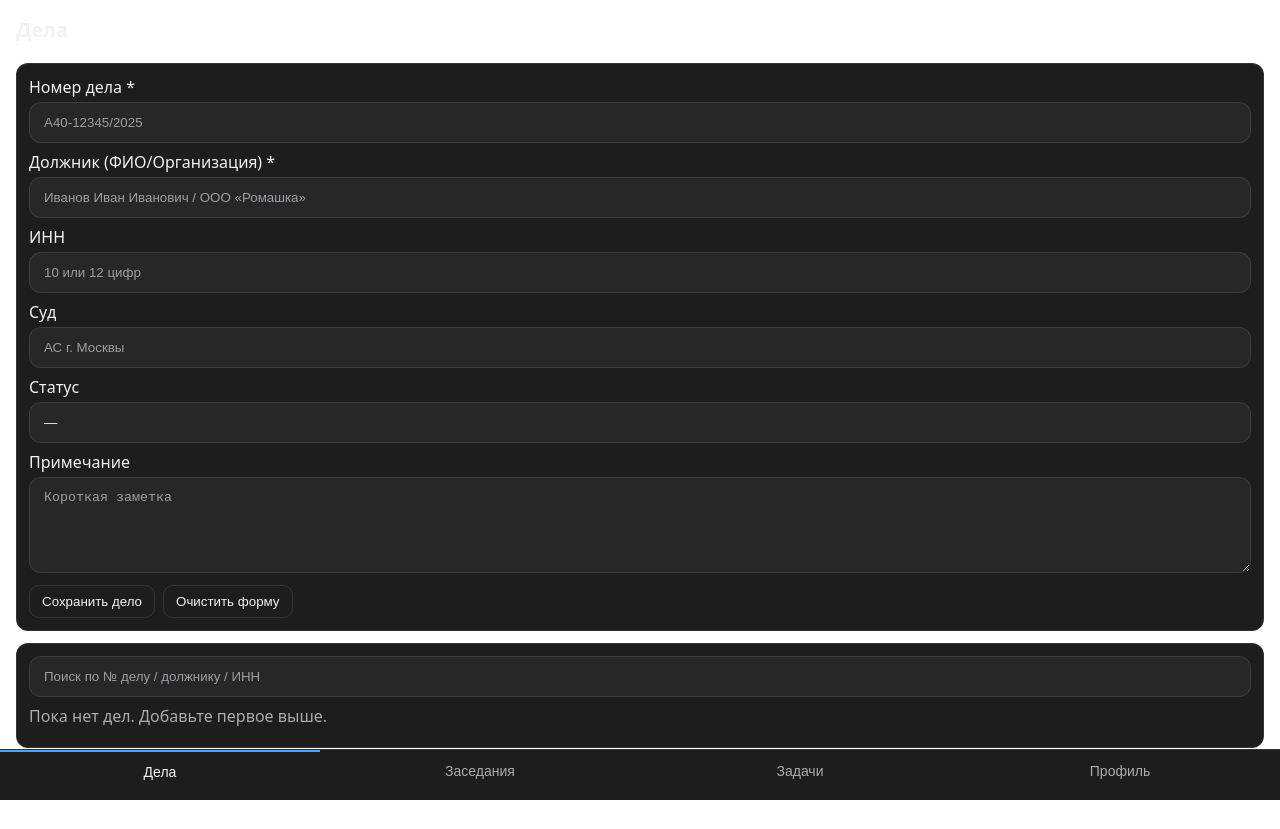
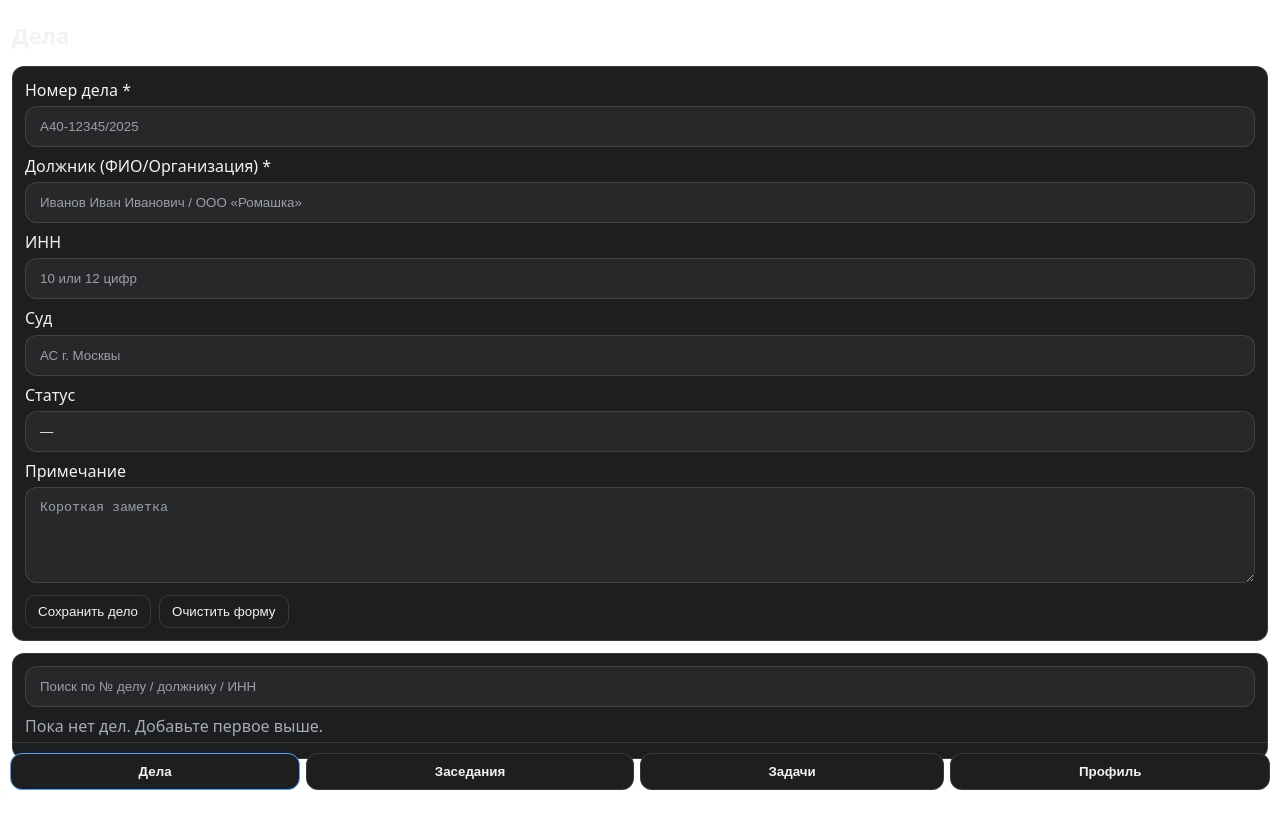
Before and after one commit to TheUrisBot/tg-lawyers-app, a website: page index.html in a window 1280 px wide. Drawn offline with Linux system fonts and the light colour scheme.

Commit message:
update: правки

```diff
--- a/css/styles.css
+++ b/css/styles.css
@@ -1,153 +1,105 @@
-:root {
-  --bg: #0f0f0f;
-  --fg: #f2f2f2;
-  --muted: #b5b5b5;
-  --accent: #4da3ff;
-  --surface: rgba(255,255,255,0.03); /* добавили */
-  --divider: rgba(255,255,255,0.08);
+/* ====== Тема (CSS-переменные) ====== */
+:root{
+  --bg: #0f1012;                  /* фон темы Telegram (не используем напрямую, т.к. фон приложения прозрачный) */
+  --fg: #f2f2f2;                  /* основной текст */
+  --muted: #a8acb3;               /* подсказки/серый текст */
+  --accent: #4da3ff;              /* акцент */
+  --surface: #1b1d20;             /* фон карточек/панелей */
+  --divider: rgba(255,255,255,.12);/* границы */
+  --control-bg: #212428;          /* фон полей ввода */
 }
 
-html, body { height: 100%; }
+*{ box-sizing: border-box; }
 
-body {
+/* Поддержка системных тем, отключение вспышки при тапе */
+html,body{
+  color-scheme: light dark;
+  -webkit-tap-highlight-color: transparent;
   margin: 0;
-  background: var(--bg);
+  padding: 0;
   color: var(--fg);
-  font-family: system-ui, -apple-system, Segoe UI, Roboto, Ubuntu, Cantarell, "Helvetica Neue", Arial, "Noto Sans", sans-serif;
+  font-family: system-ui, -apple-system, Segoe UI, Roboto, Arial, "Noto Sans", "Apple Color Emoji", "Segoe UI Emoji", "Segoe UI Symbol";
+  line-height: 1.45;
 }
 
-#app {
-  min-height: 100svh;
-  display: grid;
-  grid-template-rows: 1fr auto;
-}
+/* === Прозрачный фон приложения (контент «лежит» на фоне Телеграма) === */
+html, body, #app, #content, .tabbar { background: transparent !important; }
 
-#content {
-  padding: 16px;
-  padding-bottom: calc(16px + env(safe-area-inset-bottom, 0px));
-  box-sizing: border-box;
+/* Заголовки/страницы/карточки */
+.page { display:grid; gap:12px; padding: 12px; }
+.page h1 { margin: 8px 0 2px; font-size: 22px; font-weight: 700; }
+
+.card{
+  background: var(--surface);
+  border: 1px solid var(--divider);
+  border-radius: 12px;
+  padding: 12px;
 }
 
 /* Нижняя навигация */
-.tabbar {
+.tabbar{
   position: sticky;
   bottom: 0;
-  left: 0;
-  right: 0;
   display: grid;
-  grid-template-columns: repeat(4, 1fr);
+  grid-auto-flow: column;
+  gap: 6px;
+  padding: 10px;
+  border-top: 1px solid var(--divider) !important;
+  box-shadow: none !important;
+  backdrop-filter: none !important;
+}
+.tab-btn{
+  cursor: pointer;
+  padding: 10px 12px;
+  border-radius: 12px;
+  border: 1px solid var(--divider);
   background: var(--surface);
-  backdrop-filter: blur(6px);
-  border-top: 1px solid var(--divider);
-  padding-bottom: max(8px, env(safe-area-inset-bottom, 0px));
+  color: var(--fg);
+  font-weight: 600;
+}
+.tab-btn.active{
+  border-color: var(--accent);
+  outline: none;
 }
 
-.tab-btn {
-  appearance: none;
-  background: none;
-  border: 0;
-  color: var(--muted);
-  padding: 12px 4px;
-  font-size: 14px;
-  cursor: pointer;
-}
-
-.tab-btn.active {
-  color: var(--fg);
-  border-top: 2px solid var(--accent);
-}
-
-/* Контент страниц */
-.page { display: grid; gap: 12px; }
-
-.page h1 {
-  margin: 0 0 8px;
-  font-size: 20px;
-}
-
-.card {
-  border: 1px solid var(--divider);
-  border-radius: 12px;
-  padding: 12px;
-  background: var(--surface);
-}
-/* === Форм-контролы: единый тёмный стиль === */
-:root{
-  /* используем уже существующие переменные; при желании можно переопределить одну */
-  --control-bg: var(--surface);
-}
-
-body{
-  /* даём браузеру понять, что поддерживаем обе темы системных контролов */
-  color-scheme: light dark;
-  -webkit-tap-highlight-color: transparent;
-}
-
-/* Базовый стиль полей */
-input, select, textarea {
+/* Форм-контролы: читаемые в тёмной теме и на iOS */
+input, select, textarea{
   width: 100%;
-  box-sizing: border-box;
   padding: 12px 14px;
   border-radius: 12px;
+  border: 1px solid var(--divider);
   background: var(--control-bg);
   color: var(--fg);
-  border: 1px solid var(--divider);
   outline: none;
   appearance: none;
   -webkit-appearance: none;
   caret-color: var(--accent);
 }
+textarea{ min-height: 96px; resize: vertical; }
+input::placeholder, textarea::placeholder{ color: var(--muted); opacity: .9; }
 
-/* Высота для textarea */
-textarea { min-height: 96px; resize: vertical; }
-
-/* Placeholder читаемый */
-input::placeholder,
-textarea::placeholder {
-  color: var(--muted);
-  opacity: .9; /* в iOS placeholder бывает слишком бледным — чуть усилим */
-}
-
-/* Фокус: акцентный контур */
-input:focus-visible, select:focus-visible, textarea:focus-visible {
-  border-color: var(--accent);
-  box-shadow:
-    0 0 0 2px color-mix(in srgb, var(--accent) 35%, transparent);
-}
-/* Фолбэк, если color-mix не поддерживается */
-@supports not (color: color-mix(in srgb, white 100%, black 0%)) {
-  input:focus-visible, select:focus-visible, textarea:focus-visible {
-    box-shadow: 0 0 0 2px rgba(77,163,255,.35);
-  }
-}
-
-/* ==== Читаемые поля на тёмной теме (iOS-friendly) ==== */
-:root { --control-bg: var(--surface, #181a1b); }
-
-input, select, textarea {
-  width: 100%;
-  box-sizing: border-box;
-  padding: 12px 14px;
-  border-radius: 12px;
-  background: var(--control-bg);
-  color: var(--fg);
-  border: 1px solid var(--divider);
-  outline: none;
-  appearance: none;
-  -webkit-appearance: none;
-  caret-color: var(--accent);
-}
-textarea { min-height: 96px; resize: vertical; }
-
-input::placeholder, textarea::placeholder { color: var(--muted); opacity: .9; }
-
-input:focus-visible, select:focus-visible, textarea:focus-visible {
+input:focus-visible, select:focus-visible, textarea:focus-visible{
   border-color: var(--accent);
   box-shadow: 0 0 0 2px rgba(77,163,255,.35);
 }
 
-/* Кнопки внутри карточек — контрастнее */
-.card button {
+/* iOS: принудительный цвет текста и autofill */
+@supports (-webkit-touch-callout: none) {
+  input, select, textarea{
+    -webkit-text-fill-color: var(--fg);
+    background: var(--control-bg) !important;
+    border-color: var(--divider) !important;
+  }
+  input:-webkit-autofill,
+  textarea:-webkit-autofill,
+  select:-webkit-autofill{
+    -webkit-text-fill-color: var(--fg);
+    box-shadow: 0 0 0 1000px var(--control-bg) inset !important;
+  }
+}
+
+/* Кнопки в карточках */
+.card button{
   background: var(--surface);
   color: var(--fg);
   border: 1px solid var(--divider);
@@ -155,54 +107,19 @@ input:focus-visible, select:focus-visible, textarea:focus-visible {
   padding: 8px 12px;
   cursor: pointer;
 }
+.card button:hover{ filter: brightness(1.06); }
+.card button:active{ filter: brightness(0.96); }
 
-/* --- Жёсткие оверрайды для iOS WebView (Telegram) --- */
-@supports (-webkit-touch-callout: none) {
-  input, select, textarea {
-    background: var(--control-bg) !important;
-    color: var(--fg) !important;
-    -webkit-text-fill-color: var(--fg); /* iOS форс цвета текста */
-    border-color: var(--divider) !important;
-  }
-  input::placeholder, textarea::placeholder { color: var(--muted) !important; }
-  /* убираем «жёлтый» autofill и делаем его тёмным */
-  input:-webkit-autofill,
-  textarea:-webkit-autofill,
-  select:-webkit-autofill {
-    -webkit-text-fill-color: var(--fg);
-    box-shadow: 0 0 0 1000px var(--control-bg) inset !important;
-  }
-  /* инпуты даты/времени иногда сереют — фикс */
-  input[type="date"], input[type="time"] { color: var(--fg) !important; }
-}
-/* === Единый фон для всего экрана под цвет страниц === */
-html, body, #app, #content {
-  background: var(--surface) !important;
+/* Поисковая строка */
+input[type="search"]{ -webkit-appearance: none; padding-left: 14px; }
+
+/* === Полный запрет выделения/контекстного меню везде (как просили) === */
+*, *::before, *::after,
+html, body, #app, #content, .card, .tabbar, h1, h2, h3, p, div, span, label{
+  -webkit-user-select: none !important;
+  user-select: none !important;
+  -webkit-touch-callout: none !important;
 }
 
-/* Чтобы карточки не сливались: оставим тонкую рамку */
-.card {
-  background: var(--surface);
-  border: 1px solid var(--divider);
-}
-
-html, body, #app, #content, .card, .tabbar, h1, h2, h3, p, div, span, label {
-  -webkit-user-select: none !important;
-  user-select: none !important;
-}
-input, textarea, select {
-  -webkit-user-select: text !important;
-  user-select: text !important;
-}
-/* === Прозрачный фон приложения === */
-html, body, #app, #content {
-  background: transparent !important;
-}
-
-/* === Полный запрет выделения и системного callout === */
-*, *::before, *::after,
-html, body, #app, #content {
-  -webkit-user-select: none !important;
-  user-select: none !important;
-  -webkit-touch-callout: none !important; /* убирает меню по долгому тапу */
-}
+/* Запрет перетаскивания изображений */
+img, a img{ -webkit-user-drag: none; user-drag: none; }
--- a/js/app.js
+++ b/js/app.js
@@ -1,5 +1,3 @@
-// js/app.js
-
 // ===== Telegram init + тема =====
 function initTelegram() {
   const tg = window.Telegram?.WebApp ?? {
@@ -10,45 +8,52 @@ function initTelegram() {
   };
 
   applyTheme(tg.themeParams || {});
-  try { tg.ready(); } catch {}
 
-  // слушаем изменения темы из Телеграма
-  tg.onEvent?.("themeChanged", () => {
+  try {
+    tg.ready();
+    // Подгоняем нативную шапку/фон Telegram под нашу тему (сглаживает «пленку» наверху)
+    tg.setHeaderColor('secondary_bg_color');   // можно заменить на 'bg_color', если визуально лучше
+    tg.setBackgroundColor('secondary_bg_color');
+  } catch (e) {
+    // В браузере вне Telegram эти методы недоступны — просто игнорируем.
+  }
+
+  tg.onEvent?.('themeChanged', () => {
     applyTheme(window.Telegram.WebApp.themeParams || {});
   });
 }
 
-// Выставляем CSS-переменные из themeParams + вычисляем контраст для контролов
+// Выставляем CSS-переменные из themeParams + контраст для контролов
 function applyTheme(themeParams = {}) {
   const pick = (k, fb) => (themeParams[k] ? `#${themeParams[k]}` : fb);
 
-  const bg = pick("bg_color", "#0f0f10");
-  const fg = pick("text_color", "#f2f2f2");
-  const link = pick("link_color", "#4da3ff");
-  const hint = pick("hint_color", "#a8acb3");
+  const bg  = pick("bg_color", "#0f1012");
+  const fg  = pick("text_color", "#f2f2f2");
+  const link= pick("link_color", "#4da3ff");
+  const hint= pick("hint_color", "#a8acb3");
   const secondary = themeParams["secondary_bg_color"] ? `#${themeParams["secondary_bg_color"]}` : null;
 
   // helpers
-  const hex = (x) => x.replace("#", "").padStart(6, "0");
-  const toRGB = (h) => [0, 2, 4].map(i => parseInt(hex(h).slice(i, i + 2), 16));
+  const hex = (x) => x.replace("#","").padStart(6,"0");
+  const toRGB = (h) => [0,2,4].map(i => parseInt(hex(h).slice(i,i+2),16));
   const clamp = (n) => Math.max(0, Math.min(255, n));
   const shade = (h, p) => { // p: -100..+100
-    const [r, g, b] = toRGB(h);
-    const k = p / 100;
+    const [r,g,b] = toRGB(h);
+    const k = p/100;
     const t = k > 0 ? 255 : 0;
-    const rr = clamp(Math.round((t - r) * Math.abs(k) + r));
-    const gg = clamp(Math.round((t - g) * Math.abs(k) + g));
-    const bb = clamp(Math.round((t - b) * Math.abs(k) + b));
-    return `#${[rr, gg, bb].map(v => v.toString(16).padStart(2, "0")).join("")}`;
+    const rr = clamp(Math.round((t - r)*Math.abs(k) + r));
+    const gg = clamp(Math.round((t - g)*Math.abs(k) + g));
+    const bb = clamp(Math.round((t - b)*Math.abs(k) + b));
+    return `#${[rr,gg,bb].map(v=>v.toString(16).padStart(2,"0")).join("")}`;
   };
   const isDark = (h) => {
-    const [r, g, b] = toRGB(h).map(v => v / 255);
-    const lum = 0.2126 * r + 0.7152 * g + 0.0722 * b;
+    const [r,g,b] = toRGB(h).map(v=>v/255);
+    const lum = 0.2126*r + 0.7152*g + 0.0722*b;
     return lum < 0.5;
   };
 
-  const surface = secondary || (isDark(bg) ? shade(bg, +6) : shade(bg, -6));
-  const divider = isDark(bg) ? "rgba(255,255,255,0.10)" : "rgba(0,0,0,0.10)";
+  const surface   = secondary || (isDark(bg) ? shade(bg, +6)  : shade(bg, -6));
+  const divider   = isDark(bg) ? "rgba(255,255,255,0.12)" : "rgba(0,0,0,0.12)";
   const controlBg = secondary || (isDark(bg) ? shade(bg, +10) : shade(bg, -10));
 
   const root = document.documentElement.style;
@@ -61,7 +66,7 @@ function applyTheme(themeParams = {}) {
   root.setProperty("--control-bg", controlBg);
 }
 
-// ===== Навигация по вкладкам и загрузка страниц =====
+// ===== Навигация по вкладкам / загрузка страниц =====
 const PAGES = {
   cases: "pages/cases.html",
   hearings: "pages/hearings.html",
@@ -83,15 +88,11 @@ async function loadPage(key) {
   if (!content) return;
 
   try {
-    // тихий прелоадер
     content.innerHTML = `<div style="padding:16px; color:var(--muted);">Загрузка…</div>`;
     const res = await fetch(url, { cache: "no-store" });
     const html = await res.text();
     content.innerHTML = html;
-
-    // ВАЖНО: выполнить скрипты внутри загруженной страницы
     runPageScripts(content);
-
     setActiveTab(key);
   } catch (e) {
     content.innerHTML = `<div style="padding:16px; color:tomato;">Ошибка загрузки страницы.</div>`;
@@ -99,7 +100,6 @@ async function loadPage(key) {
   }
 }
 
-// Выполняем <script> теги, вставленные через innerHTML
 function runPageScripts(root) {
   const scripts = Array.from(root.querySelectorAll("script"));
   scripts.forEach(old => {
@@ -111,7 +111,6 @@ function runPageScripts(root) {
   });
 }
 
-// Маршрутизация по #hash
 function currentKeyFromHash() {
   const h = (location.hash || "").replace(/^#/, "");
   return PAGES[h] ? h : "cases";
@@ -129,52 +128,48 @@ function initTabs() {
       }
     });
   });
-
-  window.addEventListener("hashchange", () => {
-    loadPage(currentKeyFromHash());
-  });
+  window.addEventListener("hashchange", () => loadPage(currentKeyFromHash()));
 }
 
-// ===== Полный запрет зума и выделения (жёсткий, кросс-платформенный) =====
+// ===== Полный запрет зума и выделения (жёстко) =====
 function enforceNoZoomNoSelect() {
   let lastTouch = 0;
 
   // Блок pinch-zoom (iOS WebView)
-  ["gesturestart", "gesturechange", "gestureend"].forEach(type => {
-    document.addEventListener(type, (e) => e.preventDefault(), { passive: false });
+  ["gesturestart","gesturechange","gestureend"].forEach(type => {
+    document.addEventListener(type, (e) => e.preventDefault(), { passive:false });
   });
 
-  // Мультитач и pinch через touchmove (особенно для Telegram iOS)
+  // Блок мультитача и pinch через touchmove (Telegram iOS)
   document.addEventListener("touchstart", (e) => {
     if (e.touches && e.touches.length > 1) e.preventDefault();
-  }, { passive: false });
+  }, { passive:false });
 
   document.addEventListener("touchmove", (e) => {
     if ((e.touches && e.touches.length > 1) || (typeof e.scale === "number" && e.scale !== 1)) {
       e.preventDefault();
     }
-  }, { passive: false });
+  }, { passive:false });
 
-  // Двойной тап и Ctrl+wheel зум
-  document.addEventListener("dblclick", (e) => e.preventDefault(), { passive: false });
-  document.addEventListener("wheel", (e) => { if (e.ctrlKey) e.preventDefault(); }, { passive: false });
+  // Двойной тап и Ctrl+wheel зум (Desktop)
+  document.addEventListener("dblclick", (e) => e.preventDefault(), { passive:false });
+  document.addEventListener("wheel", (e) => { if (e.ctrlKey) e.preventDefault(); }, { passive:false });
 
-  // Быстрый повторный тап (дабл-тап)
+  // Быстрый повторный тап
   document.addEventListener("touchend", (e) => {
     const now = Date.now();
     if (now - lastTouch <= 300) e.preventDefault();
     lastTouch = now;
-  }, { passive: false });
+  }, { passive:false });
 
   // Запрет выделения и контекстного меню везде
-  document.addEventListener("selectstart", (e) => { e.preventDefault(); }, { passive: false });
+  document.addEventListener("selectstart", (e) => { e.preventDefault(); }, { passive:false });
   document.addEventListener("contextmenu", (e) => { e.preventDefault(); });
 
   // Если выделение всё же появилось — сразу снимаем
   document.addEventListener("selectionchange", () => {
     const sel = window.getSelection && window.getSelection();
     if (sel && sel.rangeCount) sel.removeAllRanges?.();
-
     const el = document.activeElement;
     if (el && (el.tagName === "INPUT" || el.tagName === "TEXTAREA")) {
       try { el.selectionStart = el.selectionEnd = (el.value?.length ?? 0); } catch {}
@@ -190,7 +185,7 @@ function enforceNoZoomNoSelect() {
 }
 
 // ===== Boot =====
-(function boot() {
+(function boot(){
   initTelegram();
   initTabs();
   enforceNoZoomNoSelect();
```
Also changed, not shown: index.html (+1 -1 lines).
